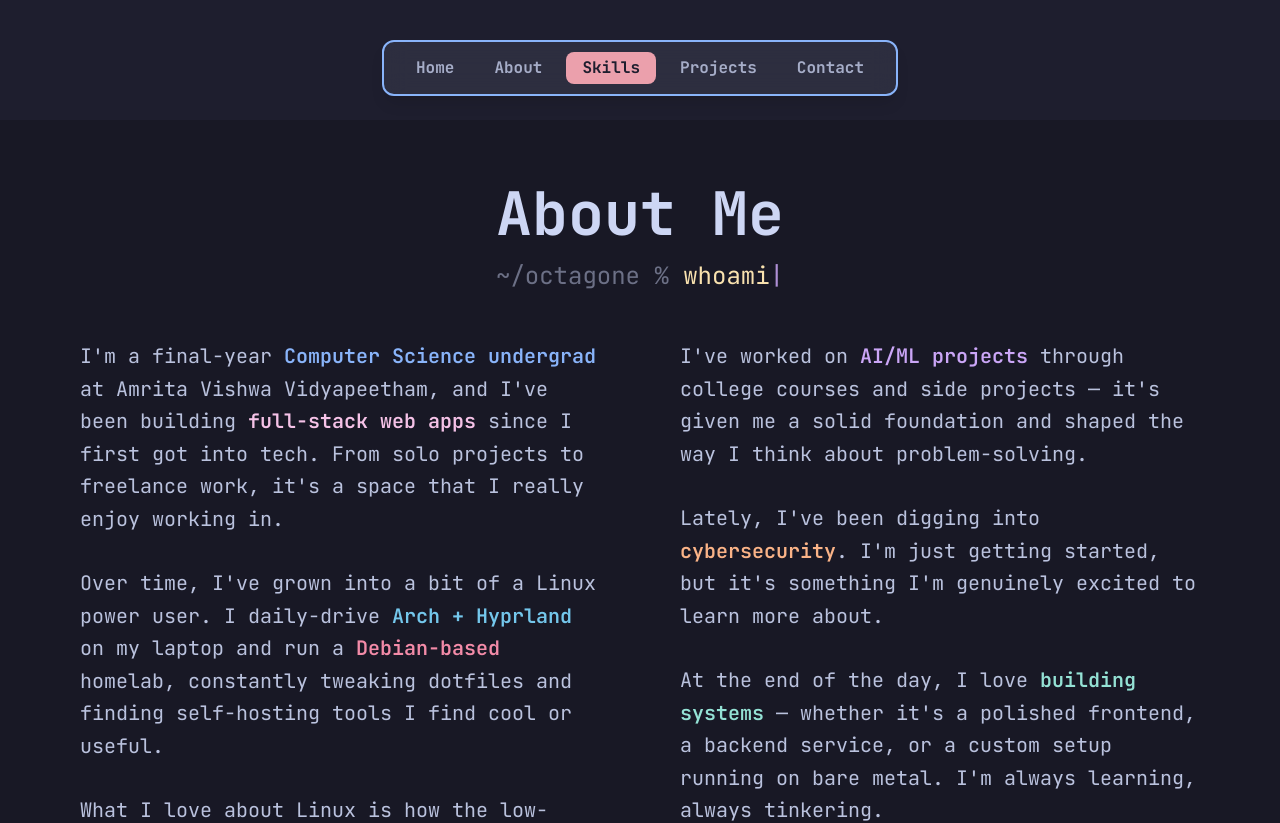
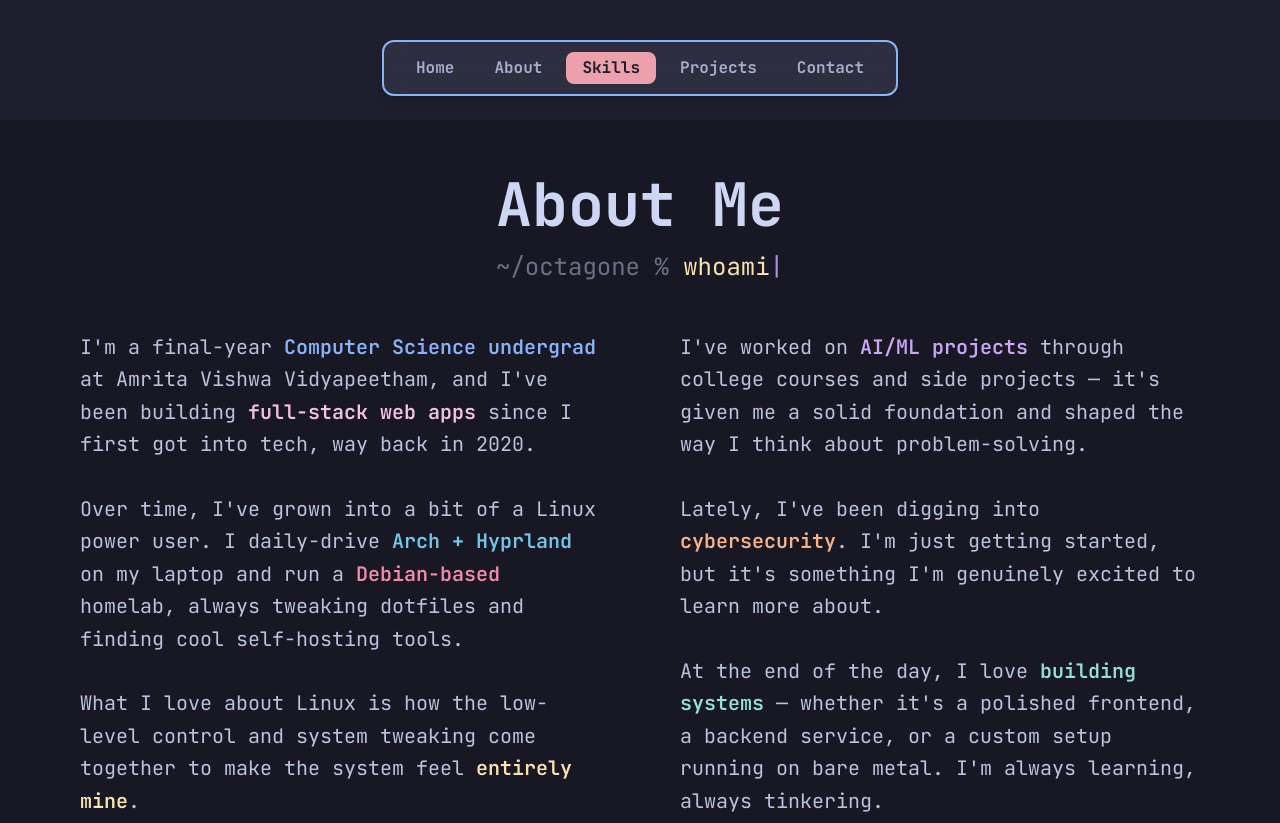
Before and after one commit to octagonemusic/octafolio, a Next.js app: page / in a window 1280 px wide. Shown: the part 680-1503 px from the top of the page. Built offline with nearby package versions, Linux system fonts and the light colour scheme.

Commit message:
Update AboutSection.tsx

```diff
--- a/src/sections/AboutSection.tsx
+++ b/src/sections/AboutSection.tsx
@@ -6,7 +6,6 @@ import { motion, useReducedMotion } from "framer-motion";
 export default function AboutSection() {
   const shouldReduceMotion = useReducedMotion();
   const [whoamiText, setWhoamiText] = useState("");
-
 
   // Typewriter effect for whoami
   useEffect(() => {
@@ -31,7 +30,7 @@ export default function AboutSection() {
   return (
     <section
       id="about"
-      className="min-h-screen flex items-center bg-mantle px-6 sm:px-12 lg:px-20 py-16 overflow-x-hidden"
+      className="min-h-screen flex items-center bg-mantle px-6 sm:px-12 lg:px-20 py-16 pt-4 overflow-x-hidden"
       style={{ willChange: "transform" }}
     >
       <div className="w-full max-w-7xl mx-auto">
@@ -65,7 +64,9 @@ export default function AboutSection() {
             <motion.h2
               className="text-4xl sm:text-5xl lg:text-6xl font-bold font-mono text-text mb-4"
               initial={
-                shouldReduceMotion ? { opacity: 0 } : { opacity: 0, scale: 0.95 }
+                shouldReduceMotion
+                  ? { opacity: 0 }
+                  : { opacity: 0, scale: 0.95 }
               }
               whileInView={{ opacity: 1, scale: 1 }}
               viewport={{ once: true }}
@@ -95,7 +96,11 @@ export default function AboutSection() {
               <motion.span
                 className="text-mauve"
                 animate={{ opacity: [1, 0] }}
-                transition={{ duration: 0.8, repeat: Infinity, repeatType: "reverse" }}
+                transition={{
+                  duration: 0.8,
+                  repeat: Infinity,
+                  repeatType: "reverse",
+                }}
               >
                 |
               </motion.span>
@@ -141,8 +146,7 @@ export default function AboutSection() {
                 <span className="text-pink font-semibold">
                   full-stack web apps
                 </span>{" "}
-                since I first got into tech. From solo projects to freelance
-                work, it&apos;s a space that I really enjoy working in.
+                since I first got into tech, way back in 2020.{" "}
               </motion.p>
 
               <motion.p
@@ -166,8 +170,8 @@ export default function AboutSection() {
                 </span>
                 on my laptop and run a{" "}
                 <span className="text-red font-semibold">Debian-based </span>
-                homelab, constantly tweaking dotfiles and finding self-hosting
-                tools I find cool or useful.
+                homelab, always tweaking dotfiles and finding cool self-hosting
+                tools.
               </motion.p>
 
               <motion.p
```
